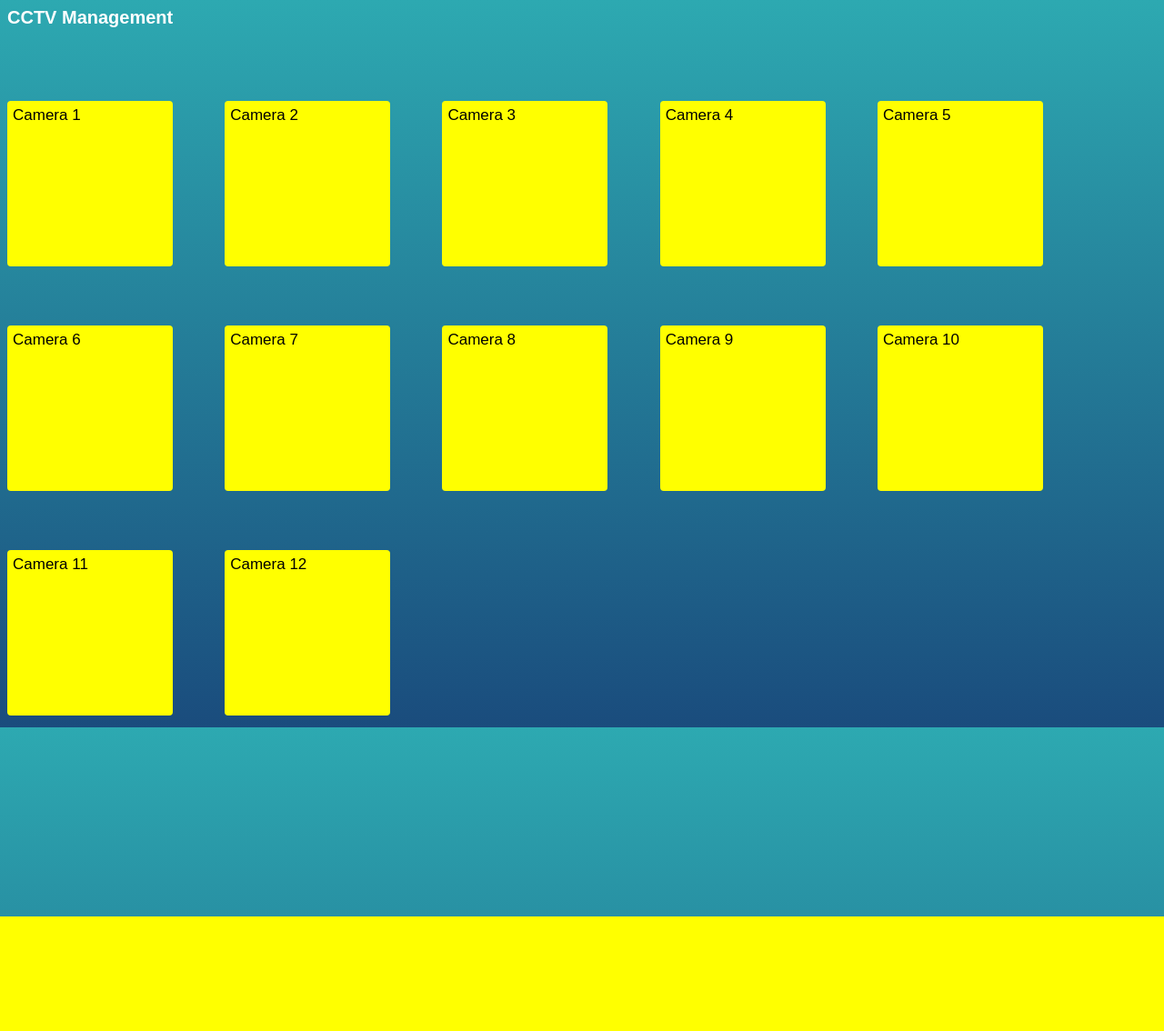
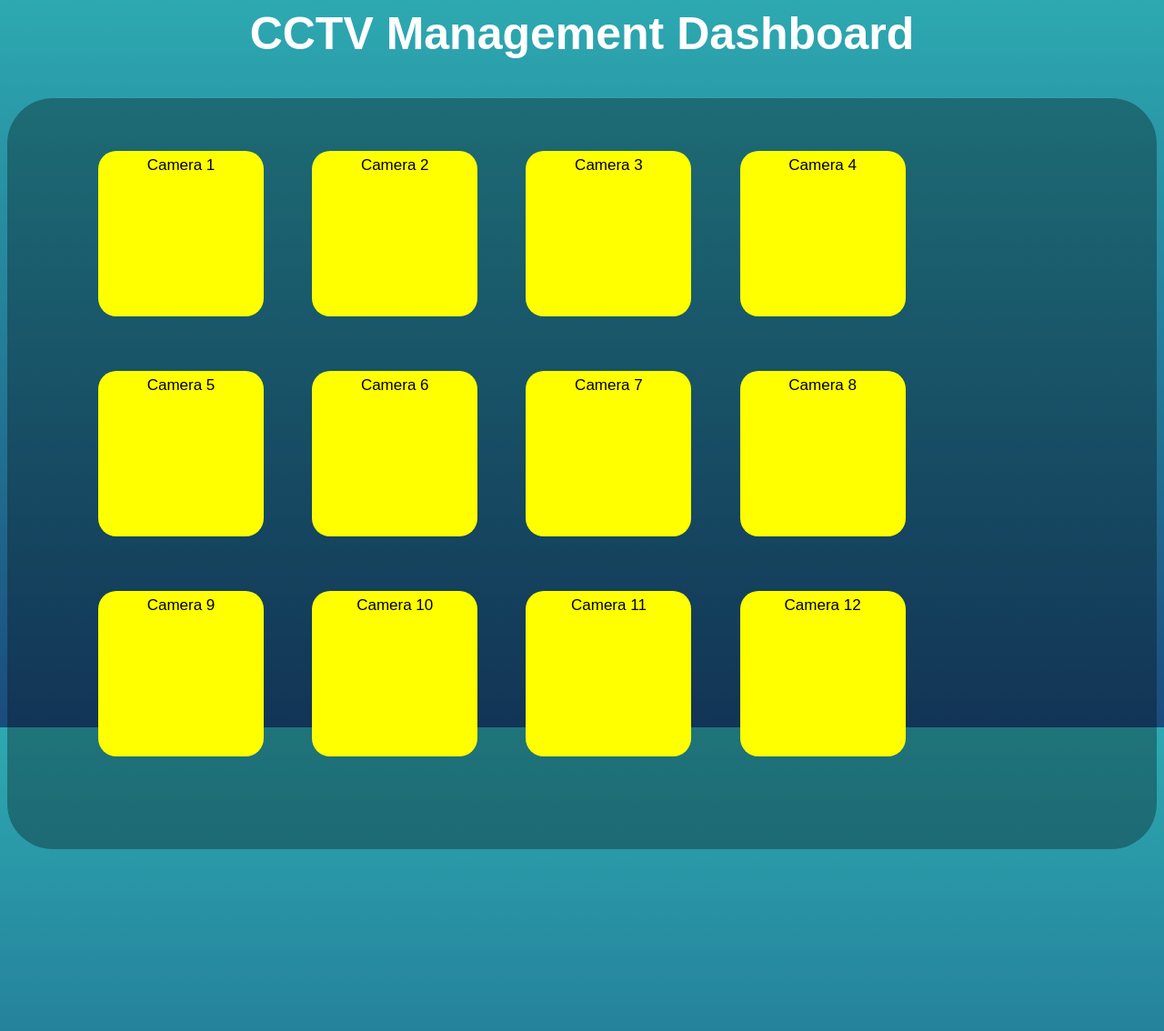
Before and after one commit to Raghav-B/cctv-crash-detector, a Flask app: page / in a window 1280 px wide. Shown: the whole page at 91% size. Before the commit the page ends 1008 px from the top, so only its background shows below. Run offline with Flask 2, Linux system fonts and the light colour scheme.

Commit message:
modified backend code

```diff
--- a/backend/app.py
+++ b/backend/app.py
@@ -43,16 +43,18 @@
         #cv2.waitKey(0)
         #print(image)
     return "list of names & faces"
-#this is responsible with showing the photo sent by the analysis systemm
+
 @app.route("/show", methods=['GET', 'POST'])
 def show():
     if request.method == 'POST':
         camera_num = request.form['num']
-        global dict_cctv
         if(camera_num in dict_cctv and dict_cctv[camera_num] != ''):
-             image1 = b64encode(dict_cctv[num]).decode("utf-8")
+                image1 = b64encode(dict_cctv[camera_num]).decode("utf-8")
+                dict_cctv[camera_num] = ''
+                return render_template("photo_display.html", image=image1)
+
         dict_cctv[camera_num] = ''
-        return render_template("photo_display.html", image=image1)
+        return "no crash detected"
 @app.route('/send')
 def send():
     return render_template('form.html')
--- a/backend/templates/index.html
+++ b/backend/templates/index.html
@@ -3,8 +3,10 @@
 <div class="container tile-table">
   <div class="row">
 
-    <h2 class="dio-heading">CCTV Management</h2>
+    <h2 class="dio-heading">CCTV Management Dashboard</h2>
+        <div class="box-holder">
             <a href="#">
+
                     <div class="tile" onclick="function1(1)" id = "1">
                       <div class="fp-clearfix">&nbsp;</div>
                       <div class="fp-img"></div>
@@ -126,6 +128,8 @@
                   <div class="fp-baseInfo"></div>
                 </div>
               </a>
+        </div>
+
 
     <form action="/show" method="post" id = "form1">
         <input type="hidden" name="num" id="camera_num"  >
@@ -214,12 +218,31 @@
   font-family: Arial, Helvetica, sans-serif;
   font-size: 24px;
 }
+
 h2.dio-heading {
   display: block;
-  font-size: 20px;
+  font-size: 50px;
   font: Arial, Helvetica, sans-serif;
   color: #FFF;
+  text-align: center;
 }
+.box-holder {
+  padding-left: 100px;
+  background-color: #00000050;
+  padding-bottom: 100px;
+  border-radius: 50px;
+  justify-content: space-between;
+}
+
+/* .each-box {
+  background-color: white;
+  height: 180px;
+  width: 180px;
+  border-radius: 20px;
+  justify-content: space-evenly;
+
+} */
+
 .tile-table a {
   color: unset;
   text-decoration: unset;
@@ -229,22 +252,24 @@
   position: relative;
   overflow: hidden;
   margin-bottom: 2px;
-  border-radius: 4px;
+  border-radius: 20px;
   width: 170px;
   height: 170px;
   background-color:yellow;
   padding: 6px;
+  text-align:center;
   /*background-color: #FFF;*/
   color: black;
   margin-top: 5%;
   margin-right: 4%;
+
 }
 .tile1 {
   display: inline-table;
   position: relative;
   overflow: hidden;
   margin-bottom: 2px;
-  border-radius: 4px;
+  border-radius: 20px;
   width: 170px;
   height: 170px;
   background-color:red;
@@ -311,4 +336,5 @@
   color: #3c763d;
 }
 
+
 </style>
```
Lines whose indentation alone changed are shown as unchanged.
